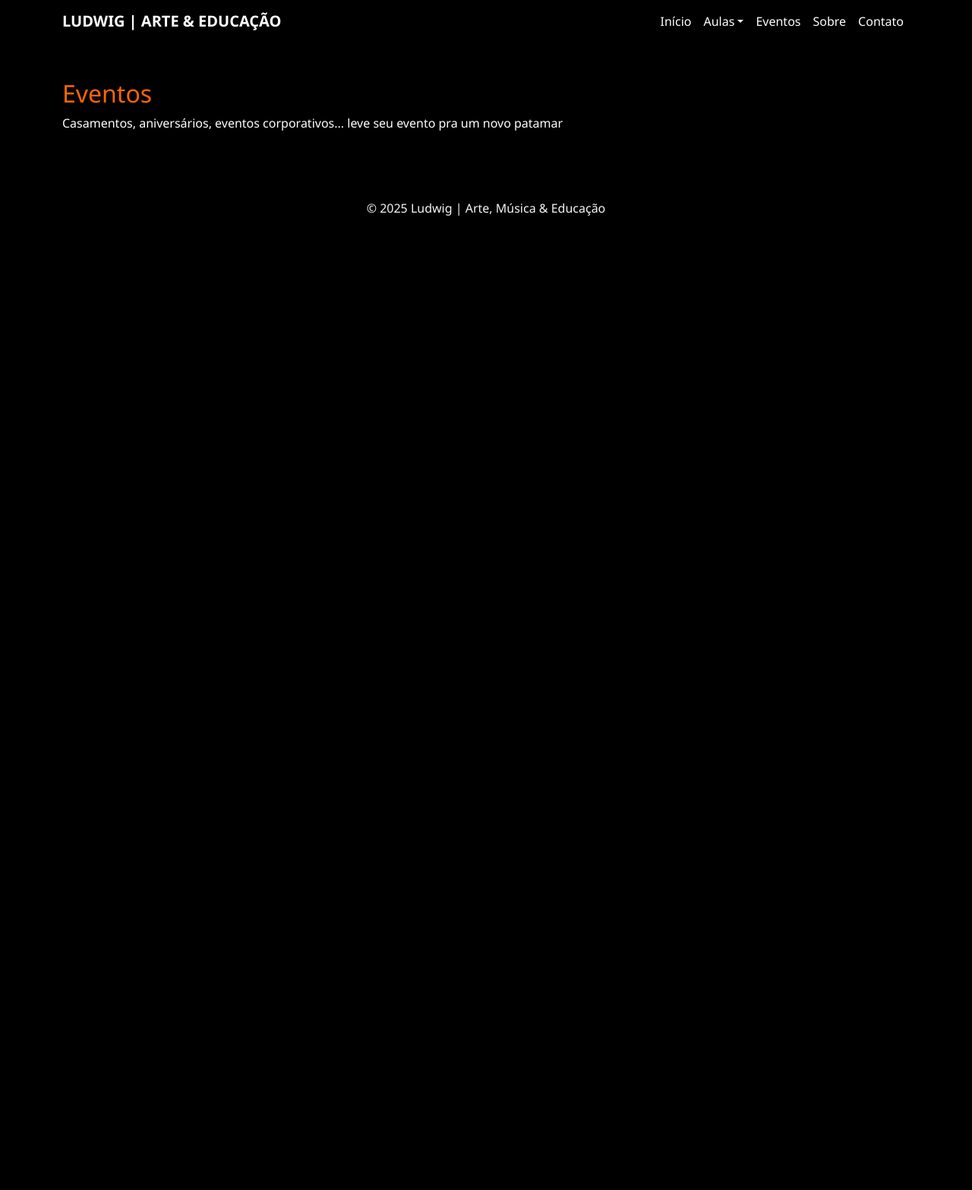
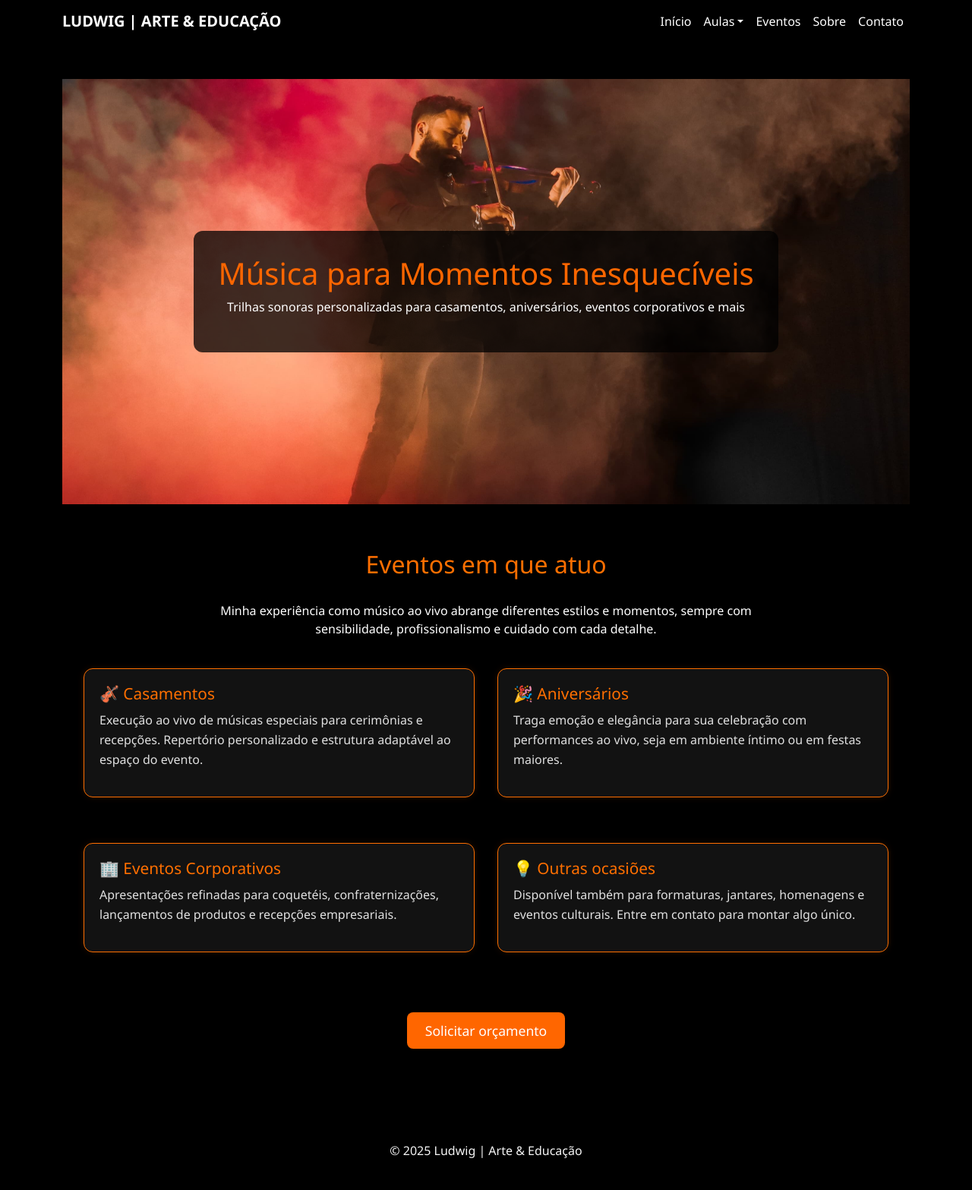
Before and after one commit to silvaludwig/portifolio, a Django app: page /eventos/ in a window 1280 px wide. Shown: the whole page at 76% size. Before the commit the page ends 284 px from the top, so only its background shows below. Run offline with Django 5.2, Linux system fonts and the light colour scheme.

Commit message:
finalizando portifolio

```diff
--- a/meu_site/templates/base.html
+++ b/meu_site/templates/base.html
@@ -2,7 +2,7 @@
 <html lang="pt-br">
 <head>
   <meta charset="UTF-8" />
-  <title>{% block title %}Ludwig Silva | Artista e Educador{% endblock %}</title>
+  <title>{% block title %}Ludwig | Arte & Educação{% endblock %}</title>
   <meta name="viewport" content="width=device-width, initial-scale=1" />
 
   <!-- Bootstrap 5 -->
@@ -107,7 +107,7 @@
 
   <!-- Rodapé -->
   <footer class="text-center py-4 mt-auto">
-    <p>&copy; {{ year }} Ludwig | Arte, Música & Educação</p>
+    <p>&copy; {{ year }} Ludwig | Arte & Educação</p>
   </footer>
 
   <!-- Bootstrap JS -->
--- a/meu_site/templates/eventos.html
+++ b/meu_site/templates/eventos.html
@@ -1,6 +1,135 @@
 {% extends 'base.html' %}
 {% block title %}Eventos{% endblock %}
+
 {% block content %}
-<h2>Eventos</h2>
-<p>Casamentos, aniversários, eventos corporativos... leve seu evento pra um novo patamar</p>
+
+<style>
+  .hero-eventos {
+    background-image: url('/media/aulas/hero-eventos-3.jpeg');
+    background-size: cover;
+    background-position: center;
+    height: 70vh;
+    display: flex;
+    align-items: center;
+    justify-content: center;
+    color: white;
+    text-align: center;
+    position: relative;
+  }
+
+  .hero-overlay {
+    background-color: rgba(0, 0, 0, 0.75);
+    padding: 2rem;
+    border-radius: 12px;
+    max-width: 800px;
+  }
+
+  .eventos-container {
+    max-width: 1100px;
+    margin: 60px auto;
+    padding: 0 20px;
+    color: white;
+  }
+
+  .eventos-title {
+    color: #ff6f00;
+    font-size: 2rem;
+    text-align: center;
+    margin-bottom: 30px;
+  }
+
+  .evento-box {
+    background-color: #121212;
+    border: 1px solid #ff6f00;
+    border-radius: 12px;
+    padding: 20px;
+    margin-bottom: 30px;
+    box-shadow: 0 0 10px rgba(255, 111, 0, 0.1);
+  }
+
+  .evento-box h4 {
+    color: #ff6f00;
+    margin-bottom: 10px;
+    font-size: 1.3rem;
+  }
+
+  .evento-box p {
+    color: #e0e0e0;
+    line-height: 1.6;
+  }
+
+  .contato-section {
+    text-align: center;
+    margin: 60px 0;
+  }
+
+  .btn-laranja {
+    background-color: #ff6f00;
+    color: white;
+    border: none;
+    padding: 12px 24px;
+    border-radius: 8px;
+    font-size: 1.1rem;
+    cursor: pointer;
+    transition: background-color 0.3s ease;
+    text-decoration: none;
+  }
+
+  .btn-laranja:hover {
+    background-color: #e65c00;
+  }
+
+  @media (min-width: 768px) {
+    .eventos-grid {
+      display: flex;
+      flex-wrap: wrap;
+      gap: 30px;
+    }
+
+    .evento-box {
+      flex: 1 1 calc(50% - 30px);
+    }
+  }
+</style>
+
+<!-- Hero Section -->
+<section class="hero-eventos">
+  <div class="hero-overlay">
+    <h1>Música para Momentos Inesquecíveis</h1>
+    <p>Trilhas sonoras personalizadas para casamentos, aniversários, eventos corporativos e mais</p>
+  </div>
+</section>
+
+<!-- Conteúdo -->
+<section class="eventos-container">
+  <h2 class="eventos-title">Eventos em que atuo</h2>
+  <p style="text-align: center; max-width: 700px; margin: 0 auto 40px;">
+    Minha experiência como músico ao vivo abrange diferentes estilos e momentos, sempre com sensibilidade, profissionalismo e cuidado com cada detalhe.
+  </p>
+
+  <div class="eventos-grid">
+    <div class="evento-box">
+      <h4>🎻 Casamentos</h4>
+      <p>Execução ao vivo de músicas especiais para cerimônias e recepções. Repertório personalizado e estrutura adaptável ao espaço do evento.</p>
+    </div>
+    <div class="evento-box">
+      <h4>🎉 Aniversários</h4>
+      <p>Traga emoção e elegância para sua celebração com performances ao vivo, seja em ambiente íntimo ou em festas maiores.</p>
+    </div>
+    <div class="evento-box">
+      <h4>🏢 Eventos Corporativos</h4>
+      <p>Apresentações refinadas para coquetéis, confraternizações, lançamentos de produtos e recepções empresariais.</p>
+    </div>
+    <div class="evento-box">
+      <h4>💡 Outras ocasiões</h4>
+      <p>Disponível também para formaturas, jantares, homenagens e eventos culturais. Entre em contato para montar algo único.</p>
+    </div>
+  </div>
+</section>
+
+<!-- Botão de Contato -->
+<section class="contato-section">
+  <a href="{% url 'contato' %}" class="btn-laranja">Solicitar orçamento</a>
+</section>
+
 {% endblock %}
```
Also changed, not shown: meu_site/templates/aula_online.html (+4 -4 lines), meu_site/templates/aula_presencial.html (+4 -4 lines), meu_site/templates/home.html (+2 -47 lines), meu_site/media/aulas/hero-eventos-2.jpeg (added), meu_site/media/aulas/hero-eventos-3.jpeg (added), meu_site/media/aulas/hero-eventos.jpeg (added), meu_site/media/aulas/hero.png (added).
